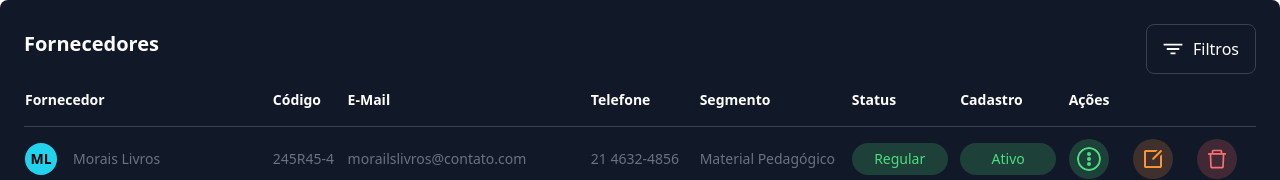
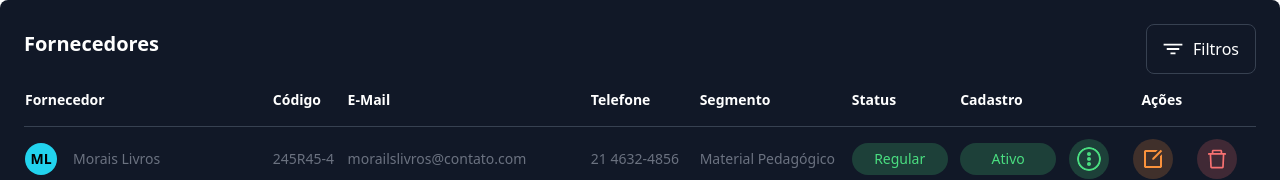
Before and after one commit to robsonmvieira/school-admin, a Next.js app: page /admin/supplierTable in a window 1280 px wide. Shown: the top 180 px of the page. Built offline with nearby package versions, Linux system fonts and the light colour scheme.

Commit message:
♻️ refactor supplier table

```diff
--- a/src/pages/admin/supplierTable.tsx
+++ b/src/pages/admin/supplierTable.tsx
@@ -13,7 +13,7 @@ export type TableProps = {
 export default function TableSupplier({onDeleteHandler, onEditlHandler, onMoreDetailHandler}: TableProps) {
   return (
 
-    <div className="w-full bg-gray-900 p-6 rounded-lg  ">
+    <div className="w-full bg-gray-900 p-6 rounded-lg">
     <div className="w-full flex justify-between">
       <span className="text-white font-sans font-semibold leading-loose text-xl">Fornecedores</span>
       <div>
@@ -33,7 +33,7 @@ export default function TableSupplier({onDeleteHandler, onEditlHandler, onMoreDe
             <td className="py-4 border-b border-gray-700">Segmento</td>
             <td className="py-4 border-b border-gray-700 ">Status</td>
             <td className="py-4 border-b border-gray-700 ">Cadastro</td>
-            <td className="py-4 border-b border-gray-700 ">Ações</td>
+            <td className="py-4 border-b border-gray-700 text-center">Ações</td>
           </tr>
         </thead>
         <tbody>
```
